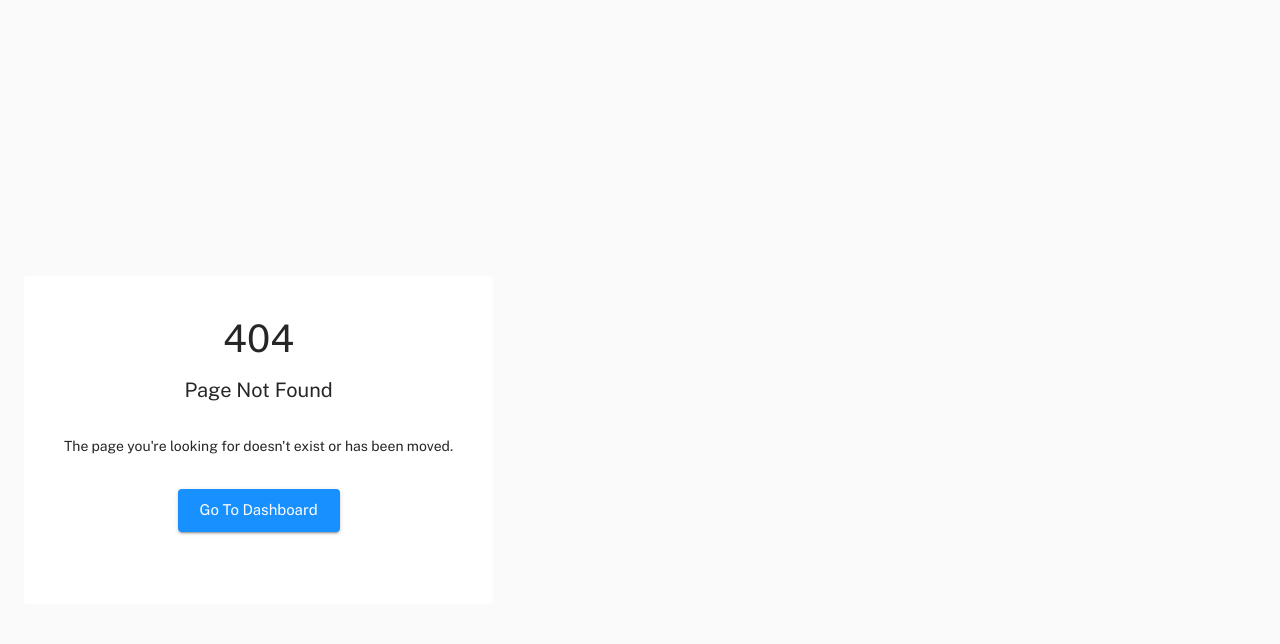
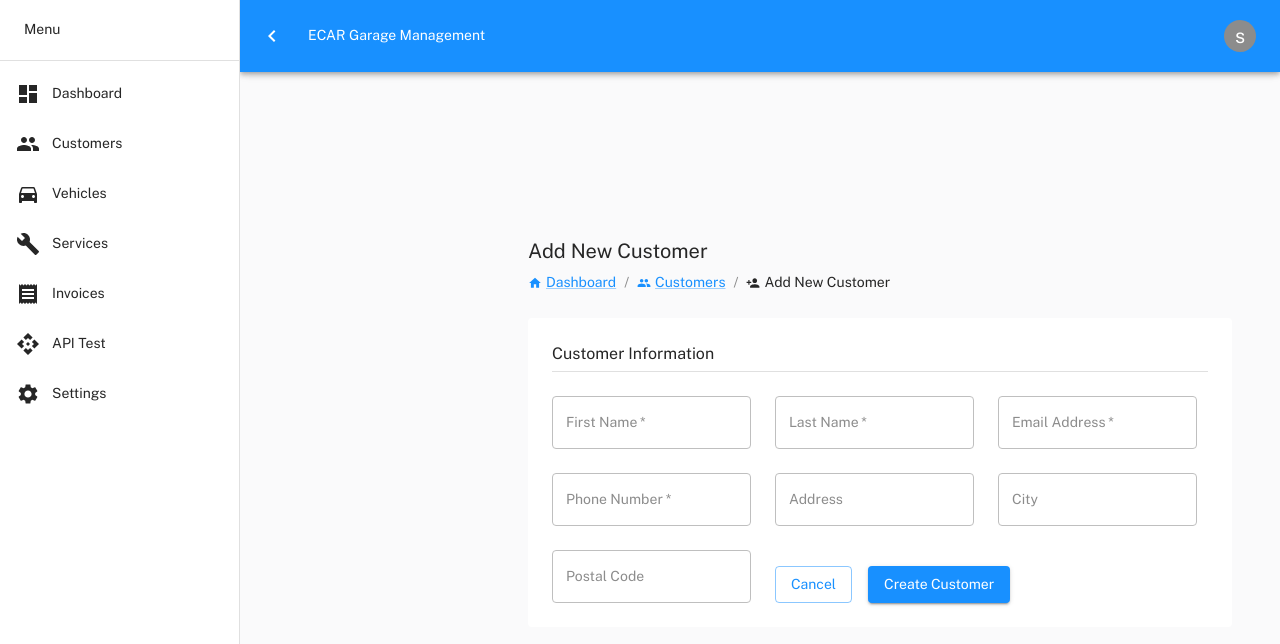
Before and after one commit to phara0n/ecar-project, a React (Vite) app in the folder web-admin/: page /admin/customers/create in a window 1280 px wide. Before the commit this address had no page. Shown: the top 644 px of the page. Built offline with nearby package versions, Linux system fonts and the light colour scheme; sample sign-in values are in the browser's storage.

Commit message:
feat(web-admin): add customer create form

```diff
--- a/web-admin/src/App.tsx
+++ b/web-admin/src/App.tsx
@@ -4,6 +4,7 @@
 import Login from './pages/Login';
 import NotFound from './pages/NotFound';
 import CustomersPage from './pages/admin/Customers';
+import CreateCustomer from './pages/admin/CreateCustomer';
 import ApiTest from './pages/test/ApiTest';
 import ThemeCustomization from './themes';
 
@@ -39,6 +40,7 @@
           {/* Admin routes */}
           <Route path="admin">
             <Route path="customers" element={<CustomersPage />} />
+            <Route path="customers/create" element={<CreateCustomer />} />
             {/* Add more admin routes here */}
           </Route>
 
--- /dev/null
+++ b/web-admin/src/components/forms/CustomerForm.tsx
@@ -0,0 +1,266 @@
+import { useState, useEffect } from 'react';
+import {
+  Box,
+  Button,
+  Card,
+  CardContent,
+  CircularProgress,
+  Divider,
+  Grid,
+  TextField,
+  Typography
+} from '@mui/material';
+import { useNavigate } from 'react-router-dom';
+
+// Customer input interface
+export interface CustomerInput {
+  first_name: string;
+  last_name: string;
+  email: string;
+  phone: string;
+  address: string;
+  city: string;
+  postal_code: string;
+}
+
+interface CustomerFormProps {
+  initialData?: CustomerInput;
+  onSubmit: (data: CustomerInput) => Promise<void>;
+  isLoading: boolean;
+  title: string;
+  submitButtonText: string;
+}
+
+const initialFormState: CustomerInput = {
+  first_name: '',
+  last_name: '',
+  email: '',
+  phone: '',
+  address: '',
+  city: '',
+  postal_code: ''
+};
+
+const CustomerForm = ({
+  initialData = initialFormState,
+  onSubmit,
+  isLoading,
+  title,
+  submitButtonText
+}: CustomerFormProps) => {
+  const [formData, setFormData] = useState<CustomerInput>(initialData);
+  const [errors, setErrors] = useState<Partial<Record<keyof CustomerInput, string>>>({});
+  const navigate = useNavigate();
+
+  useEffect(() => {
+    // Update form if initialData changes (e.g., when editing and data loads)
+    if (initialData !== initialFormState) {
+      setFormData(initialData);
+    }
+  }, [initialData]);
+
+  const handleChange = (e: React.ChangeEvent<HTMLInputElement>) => {
+    const { name, value } = e.target;
+    setFormData(prev => ({
+      ...prev,
+      [name]: value
+    }));
+
+    // Clear error when field is edited
+    if (errors[name as keyof CustomerInput]) {
+      setErrors(prev => ({
+        ...prev,
+        [name]: ''
+      }));
+    }
+  };
+
+  const validateForm = (): boolean => {
+    const newErrors: Partial<Record<keyof CustomerInput, string>> = {};
+    let isValid = true;
+
+    // Required fields
+    if (!formData.first_name.trim()) {
+      newErrors.first_name = 'First name is required';
+      isValid = false;
+    }
+
+    if (!formData.last_name.trim()) {
+      newErrors.last_name = 'Last name is required';
+      isValid = false;
+    }
+
+    if (!formData.email.trim()) {
+      newErrors.email = 'Email is required';
+      isValid = false;
+    } else if (!/^[A-Z0-9._%+-]+@[A-Z0-9.-]+\.[A-Z]{2,}$/i.test(formData.email)) {
+      newErrors.email = 'Invalid email address';
+      isValid = false;
+    }
+
+    if (!formData.phone.trim()) {
+      newErrors.phone = 'Phone number is required';
+      isValid = false;
+    }
+
+    setErrors(newErrors);
+    return isValid;
+  };
+
+  const handleSubmit = async (e: React.FormEvent) => {
+    e.preventDefault();
+
+    if (!validateForm()) {
+      return;
+    }
+
+    try {
+      await onSubmit(formData);
+      navigate('/admin/customers');
+    } catch (error: any) {
+      console.error('Error submitting form:', error);
+
+      // Handle API validation errors
+      if (error.data && typeof error.data === 'object') {
+        const apiErrors: Partial<Record<keyof CustomerInput, string>> = {};
+
+        Object.entries(error.data).forEach(([key, value]) => {
+          if (key in formData) {
+            apiErrors[key as keyof CustomerInput] = Array.isArray(value)
+              ? value[0] as string
+              : value as string;
+          }
+        });
+
+        setErrors(apiErrors);
+      }
+    }
+  };
+
+  return (
+    <Card>
+      <CardContent>
+        <Typography variant="h5" component="h2" gutterBottom>
+          {title}
+        </Typography>
+        <Divider sx={{ mb: 3 }} />
+
+        <Box component="form" onSubmit={handleSubmit} noValidate>
+          <Grid container spacing={3}>
+            <Grid xs={12} sm={6}>
+              <TextField
+                fullWidth
+                required
+                name="first_name"
+                label="First Name"
+                value={formData.first_name}
+                onChange={handleChange}
+                error={!!errors.first_name}
+                helperText={errors.first_name}
+                disabled={isLoading}
+              />
+            </Grid>
+            <Grid xs={12} sm={6}>
+              <TextField
+                fullWidth
+                required
+                name="last_name"
+                label="Last Name"
+                value={formData.last_name}
+                onChange={handleChange}
+                error={!!errors.last_name}
+                helperText={errors.last_name}
+                disabled={isLoading}
+              />
+            </Grid>
+            <Grid xs={12} sm={6}>
+              <TextField
+                fullWidth
+                required
+                name="email"
+                label="Email Address"
+                type="email"
+                value={formData.email}
+                onChange={handleChange}
+                error={!!errors.email}
+                helperText={errors.email}
+                disabled={isLoading}
+              />
+            </Grid>
+            <Grid xs={12} sm={6}>
+              <TextField
+                fullWidth
+                required
+                name="phone"
+                label="Phone Number"
+                value={formData.phone}
+                onChange={handleChange}
+                error={!!errors.phone}
+                helperText={errors.phone}
+                disabled={isLoading}
+              />
+            </Grid>
+            <Grid xs={12}>
+              <TextField
+                fullWidth
+                name="address"
+                label="Address"
+                value={formData.address}
+                onChange={handleChange}
+                error={!!errors.address}
+                helperText={errors.address}
+                disabled={isLoading}
+              />
+            </Grid>
+            <Grid xs={12} sm={6}>
+              <TextField
+                fullWidth
+                name="city"
+                label="City"
+                value={formData.city}
+                onChange={handleChange}
+                error={!!errors.city}
+                helperText={errors.city}
+                disabled={isLoading}
+              />
+            </Grid>
+            <Grid xs={12} sm={6}>
+              <TextField
+                fullWidth
+                name="postal_code"
+                label="Postal Code"
+                value={formData.postal_code}
+                onChange={handleChange}
+                error={!!errors.postal_code}
+                helperText={errors.postal_code}
+                disabled={isLoading}
+              />
+            </Grid>
+            <Grid xs={12} sx={{ mt: 2 }}>
+              <Box sx={{ display: 'flex', justifyContent: 'flex-end', gap: 2 }}>
+                <Button
+                  variant="outlined"
+                  onClick={() => navigate('/admin/customers')}
+                  disabled={isLoading}
+                >
+                  Cancel
+                </Button>
+                <Button
+                  type="submit"
+                  variant="contained"
+                  color="primary"
+                  disabled={isLoading}
+                  startIcon={isLoading ? <CircularProgress size={24} color="inherit" /> : null}
+                >
+                  {submitButtonText}
+                </Button>
+              </Box>
+            </Grid>
+          </Grid>
+        </Box>
+      </CardContent>
+    </Card>
+  );
+};
+
+export default CustomerForm;
--- /dev/null
+++ b/web-admin/src/pages/admin/CreateCustomer.tsx
@@ -0,0 +1,59 @@
+import { Container, Box, Typography, Breadcrumbs, Link } from '@mui/material';
+import { Link as RouterLink } from 'react-router-dom';
+import { Home as HomeIcon, People as PeopleIcon, PersonAdd as PersonAddIcon } from '@mui/icons-material';
+import CustomerForm, { CustomerInput } from '../../components/forms/CustomerForm';
+import { useCreateCustomerMutation } from '../../store/api/customerApi';
+
+const CreateCustomer = () => {
+  const [createCustomer, { isLoading }] = useCreateCustomerMutation();
+
+  const handleSubmit = async (data: CustomerInput) => {
+    await createCustomer(data).unwrap();
+  };
+
+  return (
+    <Container maxWidth={false}>
+      <Box sx={{ py: 3 }}>
+        <Box sx={{ mb: 3 }}>
+          <Typography variant="h4" gutterBottom>
+            Add New Customer
+          </Typography>
+          <Breadcrumbs aria-label="breadcrumb">
+            <Link
+              component={RouterLink}
+              to="/dashboard"
+              sx={{ display: 'flex', alignItems: 'center' }}
+            >
+              <HomeIcon sx={{ mr: 0.5 }} fontSize="inherit" />
+              Dashboard
+            </Link>
+            <Link
+              component={RouterLink}
+              to="/admin/customers"
+              sx={{ display: 'flex', alignItems: 'center' }}
+            >
+              <PeopleIcon sx={{ mr: 0.5 }} fontSize="inherit" />
+              Customers
+            </Link>
+            <Typography
+              sx={{ display: 'flex', alignItems: 'center' }}
+              color="text.primary"
+            >
+              <PersonAddIcon sx={{ mr: 0.5 }} fontSize="inherit" />
+              Add New Customer
+            </Typography>
+          </Breadcrumbs>
+        </Box>
+
+        <CustomerForm
+          onSubmit={handleSubmit}
+          isLoading={isLoading}
+          title="Customer Information"
+          submitButtonText="Create Customer"
+        />
+      </Box>
+    </Container>
+  );
+};
+
+export default CreateCustomer;
--- a/web-admin/src/pages/admin/Customers.tsx
+++ b/web-admin/src/pages/admin/Customers.tsx
@@ -21,6 +21,7 @@
 } from '@mui/material';
 import { Add as AddIcon, Delete as DeleteIcon, Edit as EditIcon, Search as SearchIcon } from '@mui/icons-material';
 import { baseApi } from '../../store/api/baseApi';
+import { Link as RouterLink } from 'react-router-dom';
 
 // Define the customer interface
 interface Customer {
@@ -114,7 +115,8 @@
             variant="contained"
             color="primary"
             startIcon={<AddIcon />}
-            href="/admin/customers/new"
+            component={RouterLink}
+            to="/admin/customers/create"
           >
             Add Customer
           </Button>
```
